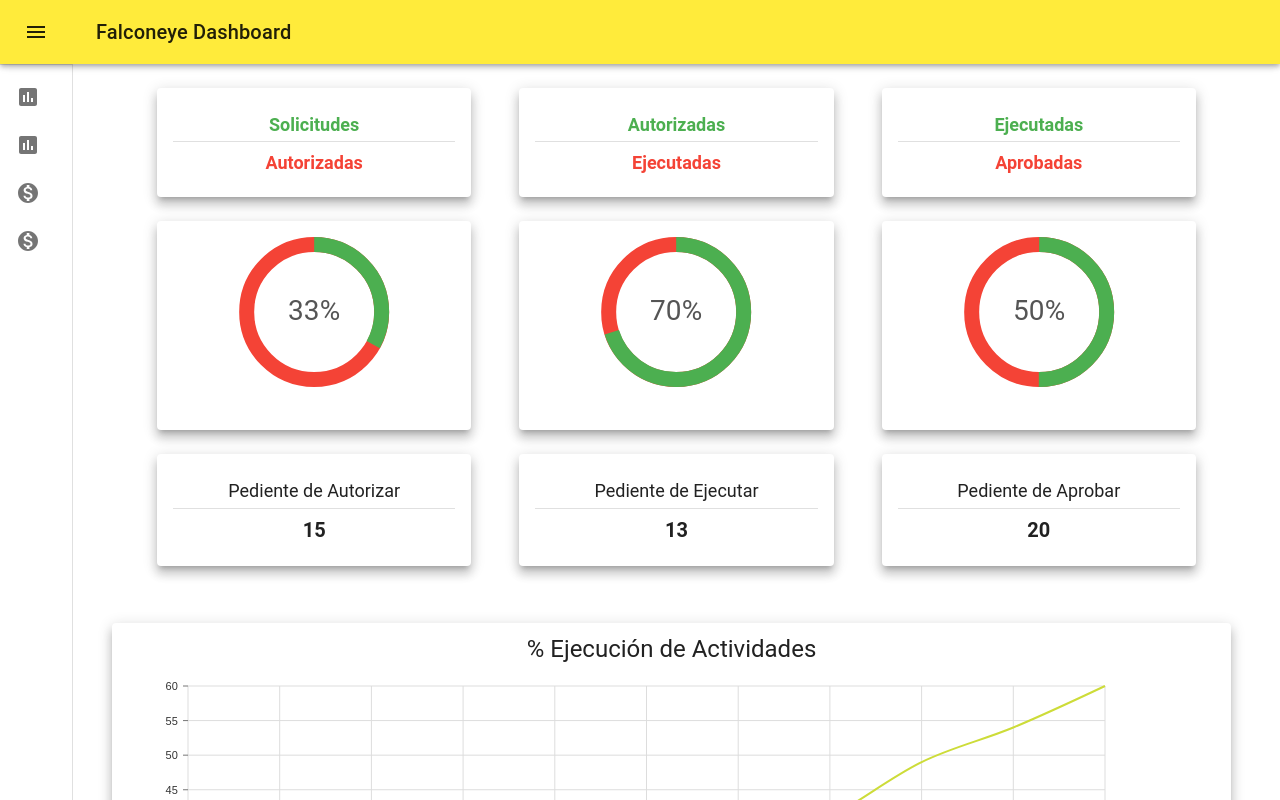
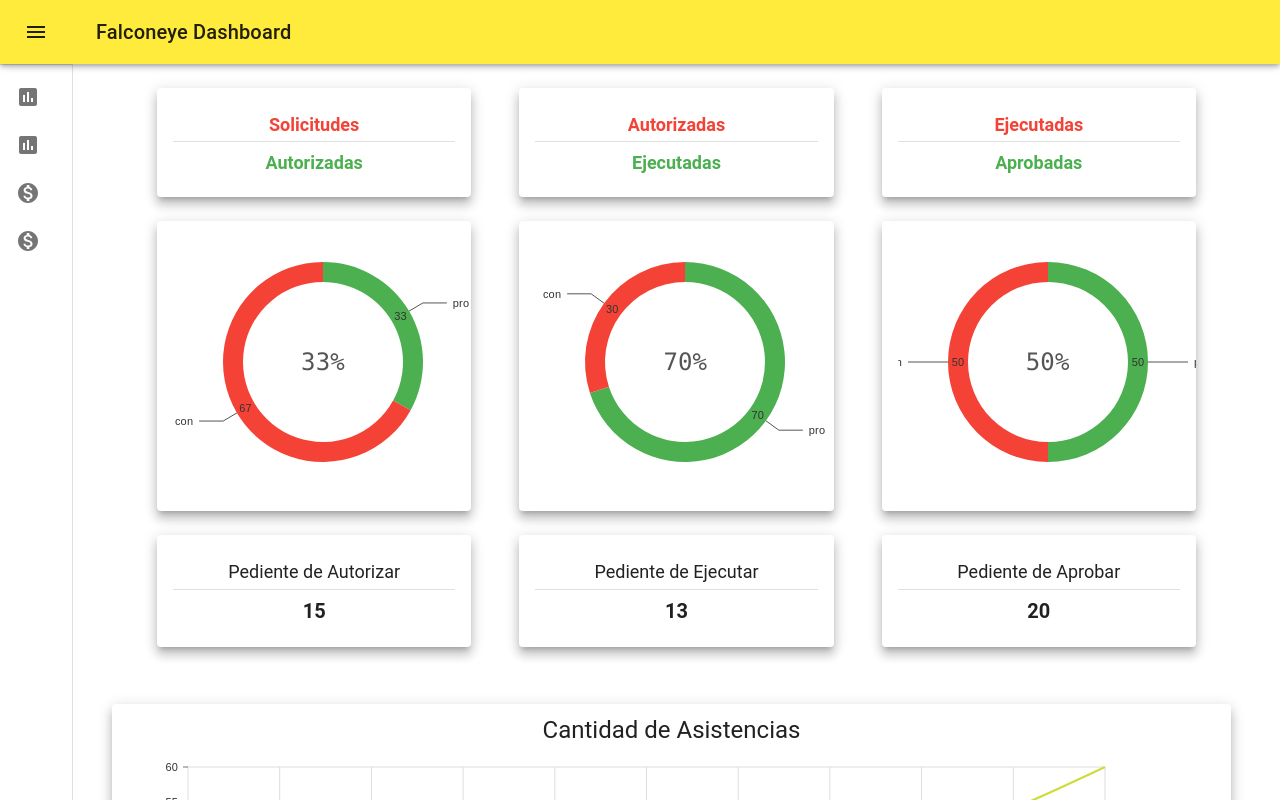
Before and after one commit to andresfelipe9619/flaconeye-dashboard, a React (Create React App) app: page /tecnic_new in a window 1280 px wide. Shown: the top 800 px of the page. Built offline with nearby package versions, Linux system fonts and the light colour scheme; no server answers.

Commit message:
:lipstick: Use nivo's pie chart

```diff
--- a/package.json
+++ b/package.json
@@ -7,6 +7,7 @@
     "@material-ui/icons": "^4.9.1",
     "@nivo/bar": "^0.61.1",
     "@nivo/line": "^0.61.1",
+    "@nivo/pie": "^0.61.1",
     "@testing-library/jest-dom": "^5.9.0",
     "@testing-library/react": "^10.0.4",
     "@testing-library/user-event": "^10.4.0",
--- a/src/components/circular-progress/CircularProgressBar.js
+++ b/src/components/circular-progress/CircularProgressBar.js
@@ -1,61 +1,79 @@
 import React from "react";
-import PropTypes from "prop-types";
-import "./circular-progress.css";
+import { ResponsivePie } from "@nivo/pie";
 
-function CircularProgressBar(props) {
-  const squareSize = props.squareSize;
-  const strokeWidth = squareSize / 10;
-  const radius = (squareSize - strokeWidth) / 2;
-  const viewBox = `0 0 ${squareSize} ${squareSize}`;
-  const dashArray = radius * Math.PI * 2;
-  const dashOffset = dashArray - (dashArray * props.value) / 100;
-  return (
-    <>
-      <svg width={"100%"} viewBox={viewBox} height={squareSize}>
-        <circle
-          className="circle-background"
-          cx={squareSize / 2}
-          cy={squareSize / 2}
-          r={radius}
-          strokeWidth={`${strokeWidth}px`}
-        />
-        <circle
-          className="circle-progress"
-          cx={squareSize / 2}
-          cy={squareSize / 2}
-          r={radius}
-          strokeWidth={`${strokeWidth}px`}
-          // Start progress marker at 12 O'Clock
-          transform={`rotate(-90 ${squareSize / 2} ${props.squareSize / 2})`}
-          style={{
-            strokeDasharray: dashArray,
-            strokeDashoffset: dashOffset
-          }}
-        />
-        <text
-          className="circle-text"
-          x="50%"
-          y="50%"
-          dy=".3em"
-          textAnchor="middle"
-          {...props["data-cy"] && { "data-cy": props["data-cy"] }}
-        >
-          {`${props.text}`}
-        </text>
-      </svg>
-      <p className="titleBar">{props.title}</p>
-    </>
-  );
-}
+const margin = { top: 0, right: 50, bottom: 0, left: 50 };
 
-CircularProgressBar.defaultProps = {
-  squareSize: 300,
-  value: 25
+const styles = {
+  root: {
+    fontFamily: "consolas, sans-serif",
+    textAlign: "center",
+    position: "relative",
+    width: 300,
+    height: 250,
+  },
+  overlay: {
+    position: "absolute",
+    top: 0,
+    right: margin.right,
+    bottom: 0,
+    left: margin.left,
+    display: "flex",
+    flexDirection: "column",
+    alignItems: "center",
+    justifyContent: "center",
+    fontSize: 24,
+    color: "#555",
+    textAlign: "center",
+    // This is important to preserve the chart interactivity
+    pointerEvents: "none",
+  },
 };
 
-CircularProgressBar.propTypes = {
-  value: PropTypes.number.isRequired,
-  text: PropTypes.string.isRequired
+const theme = {
+  background: "white",
+  axis: {
+    fontSize: "14px",
+    tickColor: "#eee",
+    ticks: {
+      line: {
+        stroke: "#555555",
+      },
+      text: {
+        fill: "#ffffff",
+      },
+    },
+    legend: {
+      text: {
+        fill: "#aaaaaa",
+      },
+    },
+  },
+  grid: {
+    line: {
+      stroke: "#555555",
+    },
+  },
+};
+
+const CircularProgressBar = ({ data, colors, text }) => {
+  const getColor = (item) => colors[item.id];
+
+  return (
+    <div style={styles.root}>
+      <ResponsivePie
+        margin={margin}
+        data={data}
+        colors={getColor}
+        innerRadius={0.8}
+        enableRadialLabels={false}
+        enableSlicesLabels={false}
+        theme={theme}
+      />
+      <div style={styles.overlay}>
+        <span>{text}</span>
+      </div>
+    </div>
+  );
 };
 
 export default CircularProgressBar;
--- a/src/components/tecnic-report/NewTecnicReport.js
+++ b/src/components/tecnic-report/NewTecnicReport.js
@@ -48,8 +48,19 @@ export default function NewTecnicReport(props) {
                 <Card raised>
                   <CardContent>
                     <CircularProgressBar
-                      squareSize={150}
-                      value={percentage}
+                      colors={{ con: "#f44336", pro: "#4caf50" }}
+                      data={[
+                        {
+                          id: "pro",
+                          label: proName,
+                          value: percentage,
+                        },
+                        {
+                          id: "con",
+                          label: conName,
+                          value: 100 - percentage,
+                        },
+                      ]}
                       text={`${percentage}%`}
                     />
                   </CardContent>
@@ -64,9 +75,11 @@ export default function NewTecnicReport(props) {
         style={{ marginLeft: 15, marginRight: 25 }}
         data={lineData}
       />
-      {/* <Typography variant="h3" style={numberStyle}>
-        Rankings
-      </Typography> */}
+      <Grid item md="12">
+        <Typography variant="h3" align="center" style={numberStyle}>
+          Ranking de Asistencias
+        </Typography>
+      </Grid>
       {rankings.map((title, i) => (
         <Grid container item md={4} key={i}>
           <AssistsRanking />
@@ -91,7 +104,7 @@ const DividedCard = ({ above, below, hasNumber, hasColors }) => (
           align="center"
           variant="h3"
           gutterBottom
-          style={{ ...titleStyle, ...(hasColors ? colorGreen : null) }}
+          style={{ ...titleStyle, ...(hasColors ? colorRed : null) }}
         >
           {above}
         </Typography>
@@ -104,7 +117,7 @@ const DividedCard = ({ above, below, hasNumber, hasColors }) => (
           <Typography
             align="center"
             variant="h3"
-            style={{ ...titleStyle, ...(hasColors ? colorRed : null) }}
+            style={{ ...titleStyle, ...(hasColors ? colorGreen : null) }}
           >
             {below}
           </Typography>
--- a/src/components/tecnic-report/TecnicChart.js
+++ b/src/components/tecnic-report/TecnicChart.js
@@ -25,14 +25,13 @@ export default function TecnicChart({ style, data }) {
       style={{
         background: "white",
         marginTop: 25,
-
         ...style,
       }}
     >
       <Card raised style={{ width: "100%" }}>
         <div style={{ marginTop: "10px" }}>
           <Typography variant="h5" component="h1" align="center">
-            % Ejecución de Actividades
+           Cantidad de Asistencias
           </Typography>
         </div>
         <CardContent>
@@ -106,25 +105,6 @@ export default function TecnicChart({ style, data }) {
                 },
               ]}
             />
-            {/* <Grid item md={12}>
-              <FlexibleWidthXYPlot animation height={400} xType="ordinal">
-                <HorizontalGridLines />
-                <VerticalGridLines />
-                <XAxis />
-                <YAxis />
-                <LineMarkSeries data={chartDataA} />
-                <LineMarkSeries data={chartDataB} />
-                <LineMarkSeries data={chartDataC} />
-                <LineMarkSeries data={chartDataD} />
-              </FlexibleWidthXYPlot>
-            </Grid>
-            <Grid container justify="center" item md={12}>
-              <DiscreteColorLegend
-                orientation="horizontal"
-                width={400}
-                items={["Correctivo", "Preventivo", "Ingeniería", "Total"]}
-              />
-            </Grid> */}
           </Grid>
         </CardContent>
       </Card>
```
Also changed, not shown: 1 other file (tests, documents, lock files or other folders).
